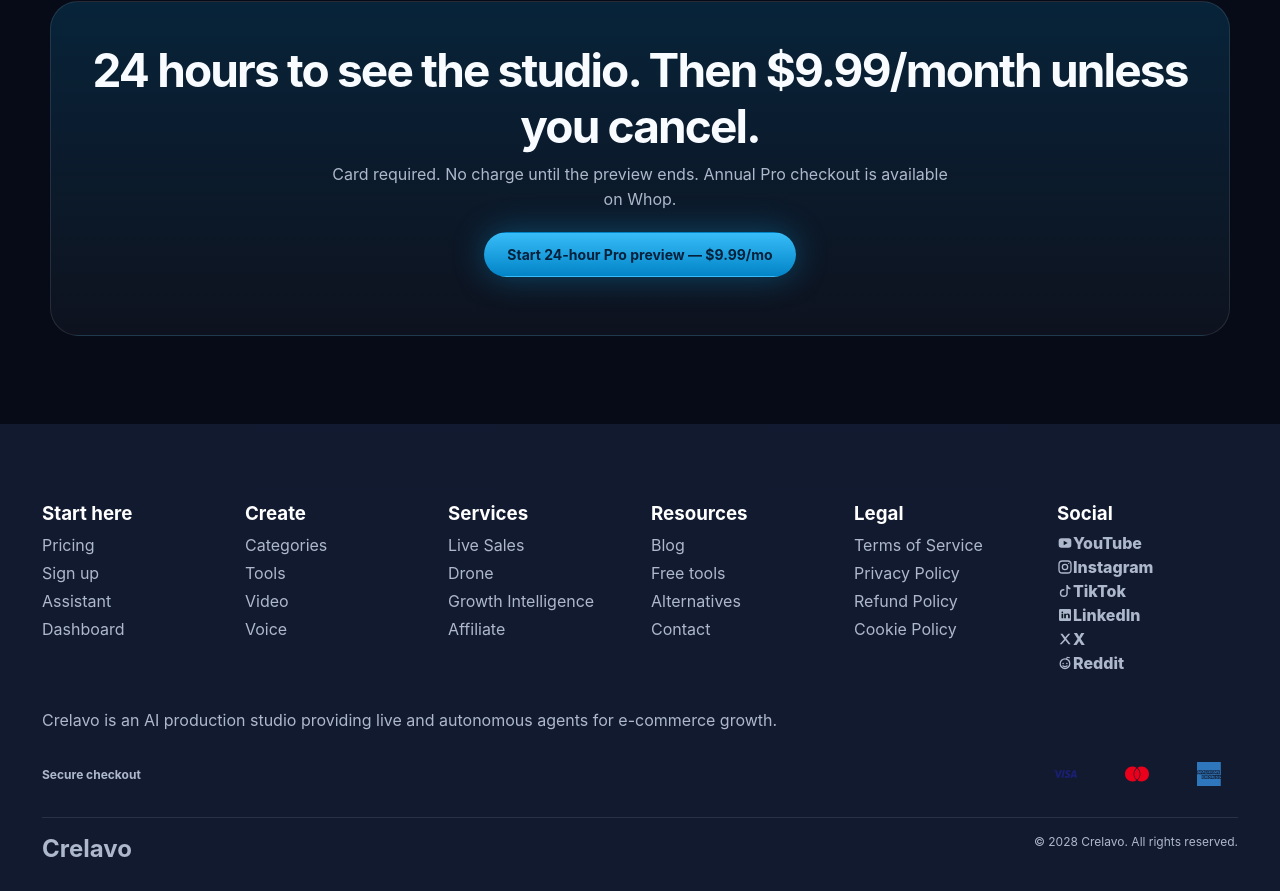
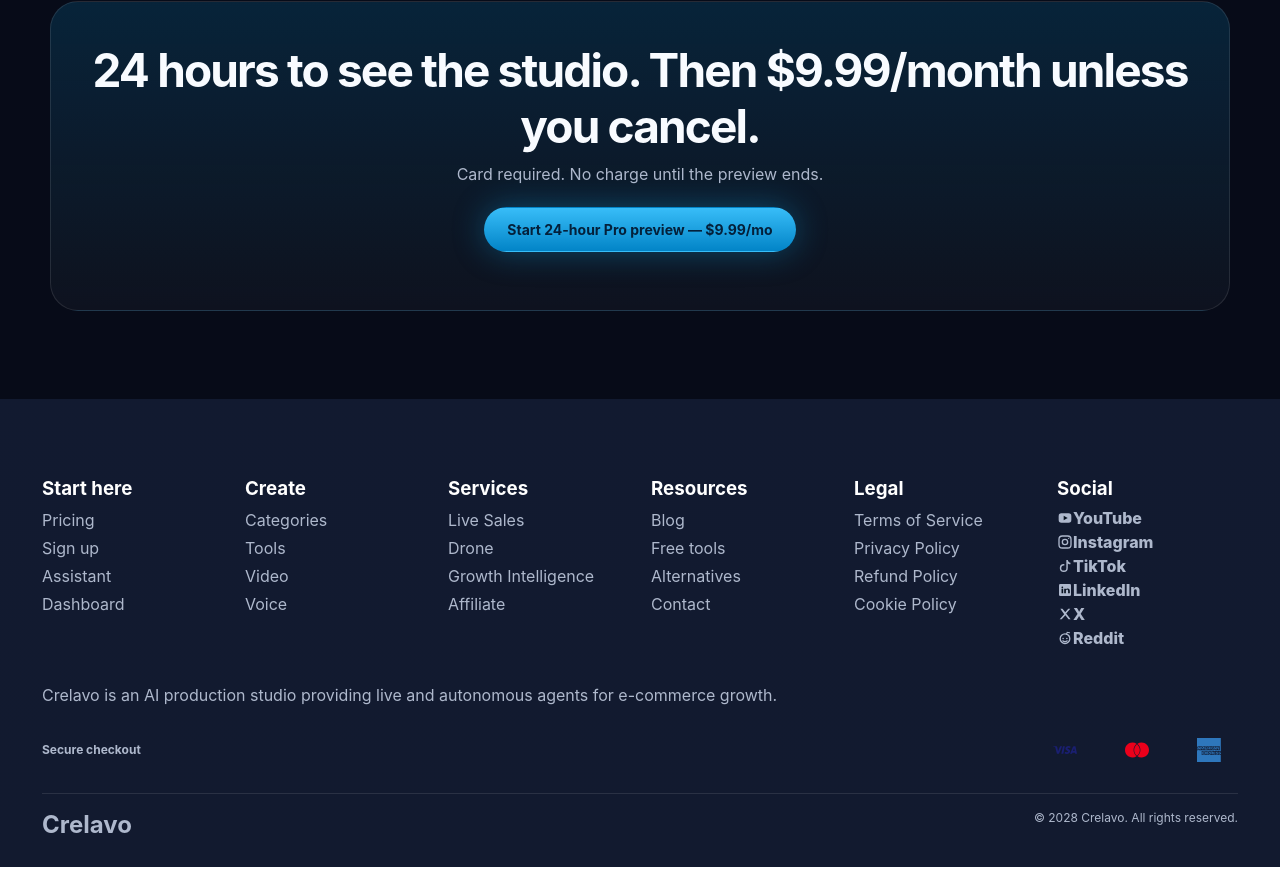
Before and after one commit to olcayto44/crelavo-vercel-upload, a Next.js app: page / in a window 1280 px wide. Shown: the part 3899-4790 px from the top of the page. After the commit the page ends 4766 px from the top, so only its background shows below. Built offline with nearby package versions, Linux system fonts and the light colour scheme; no server answers.

Commit message:
Finalize homepage Whop checkout links

```diff
--- a/src/app/page.tsx
+++ b/src/app/page.tsx
@@ -312,7 +312,7 @@ export default async function HomePage() {
         <div className="wrap wall" id="clh-films"><span className="kicker">Showcase</span><h2>The work hits first. Copy comes second.</h2><p className="sub">Muted playback. Every film opens its full Crelavo example.</p><div className="films">{films.map((film) => <a className={film.href.endsWith("/lower-ad-costs-showcase") ? "film still" : film.landscape ? "film ls" : "film"} href={film.href} key={film.href}><video muted loop playsInline preload="none" poster={film.poster} src={film.video} /><span className="meta"><small>{film.kicker}</small><h3>{film.title}</h3></span></a>)}</div><a className="more" href="/showcase/explore-samples">Browse all 32 samples →</a></div>
         <div className="wrap paths"><span className="kicker">Start with one outcome</span><h2>Pick the job. The studio opens the path.</h2><p className="sub">Omni Assistant is the production door. Credits only move after scope is visible.</p><div className="grid-3"><a className="card" href="/dashboard/assistant-workspace?idea=Sell+internationally&category=video"><span>01</span><h3>Sell internationally</h3><p>Localize hooks, visuals and campaign direction for another market before you buy more traffic.</p></a><a className="card" href="/free-tools/ad-performance-score-checker"><span>02</span><h3>Test an existing ad</h3><p>Run the free AI Ad Scorer on hook, CTA and proof before you spend production credits.</p></a><a className="card" href="/dashboard/assistant-workspace?idea=video&category=video"><span>03</span><h3>Create from scratch</h3><p>Product video, landing page, campaign pack or launch asset from one brief.</p></a></div></div>
         <div className="wrap packs-head"><span className="kicker">Packages</span><h2>Four ways in. Prices match live checkout.</h2><div className="packs"><a className="pack intro" href="https://whop.com/checkout/plan_ujLQgM3kEg0dg"><span>INTRO</span><strong>$9.99/mo</strong><p>24h preview, then $9.99. Card required. No charge until the preview ends.</p></a><a className="pack" href="/live-sales-credits"><span>Live Sales</span><strong>from $249/mo</strong><p>Starter 10 hours / 1 platform. Service hours, not credits.</p></a><a className="pack" href="/drone-credits"><span>Drone</span><strong>from $299</strong><p>Drone Location 2,600 credits one-time.</p></a><a className="pack" href="/growth-intelligence"><span>Growth</span><strong>from $179/mo</strong><p>Starter: 1 competitor, weekly PDF. Intelligence service.</p></a></div></div>
-        <div className="final"><h2>24 hours to see the studio. Then $9.99/month unless you cancel.</h2><p>Card required. No charge until the preview ends. Annual Pro checkout is available on Whop.</p><div className="cta-row" style={{justifyContent:"center"}}><a className="btn btn-cyan" href="https://whop.com/checkout/plan_ujLQgM3kEg0dg">Start 24-hour Pro preview — $9.99/mo</a><a className="btn btn-ghost" href="https://whop.com/checkout/plan_fiabRYr6uWY43">Annual Pro — $99/yr</a></div></div>
+        <div className="final"><h2>24 hours to see the studio. Then $9.99/month unless you cancel.</h2><p>Card required. No charge until the preview ends.</p><div className="cta-row" style={{justifyContent:"center"}}><a className="btn btn-cyan" href="https://whop.com/checkout/plan_ujLQgM3kEg0dg">Start 24-hour Pro preview — $9.99/mo</a><a className="btn btn-ghost" href="https://whop.com/checkout/plan_fiabRYr6uWY43">Annual Pro — $99/yr</a></div></div>
       </section>
       <div className="cl-sticky"><a className="pro" href="https://whop.com/checkout/plan_ujLQgM3kEg0dg">Start Pro · $9.99/mo</a><a className="gin" href="/?auth=login">Sign in</a><a className="uye" href="/?auth=register">Üye ol</a><a className="cikis" href="#" role="button">Çıkış</a></div>
       <script dangerouslySetInnerHTML={{ __html: menuScript }} />
```
